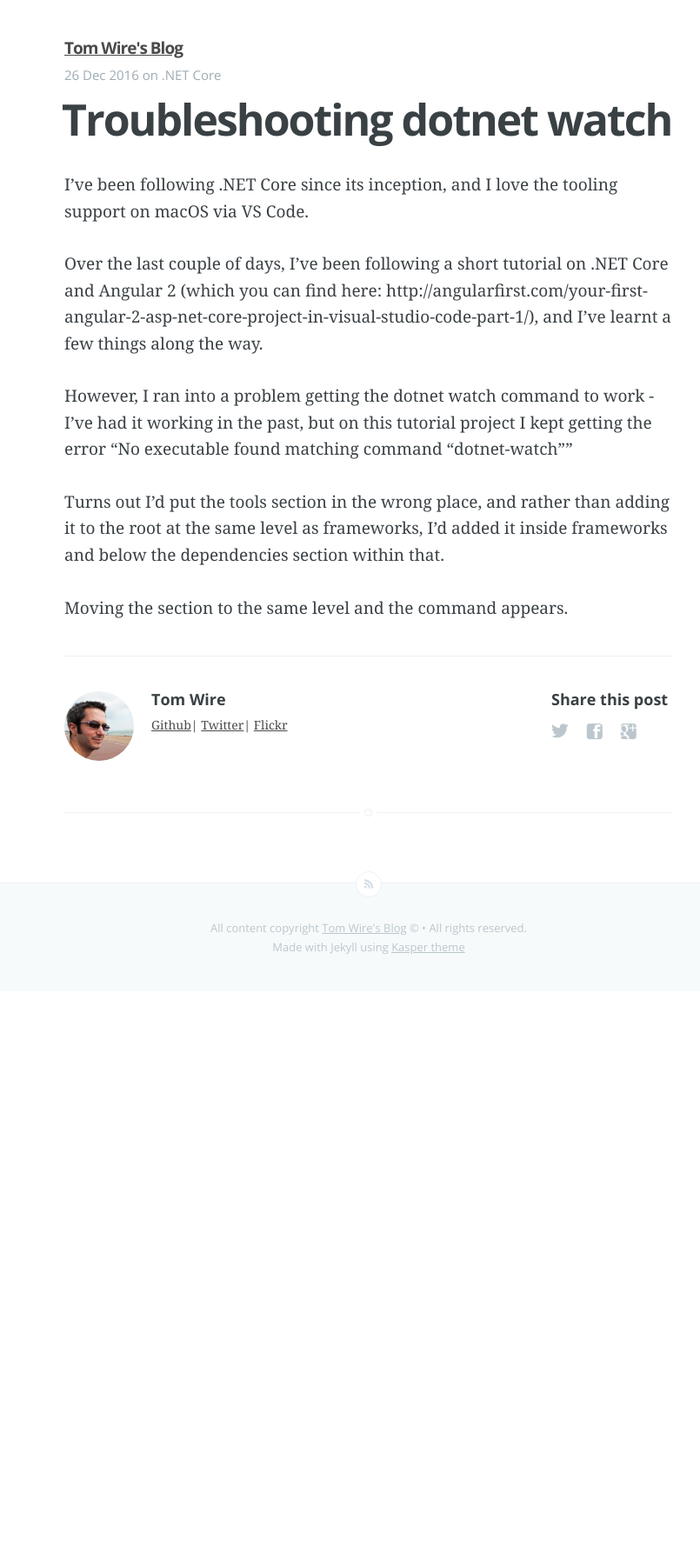
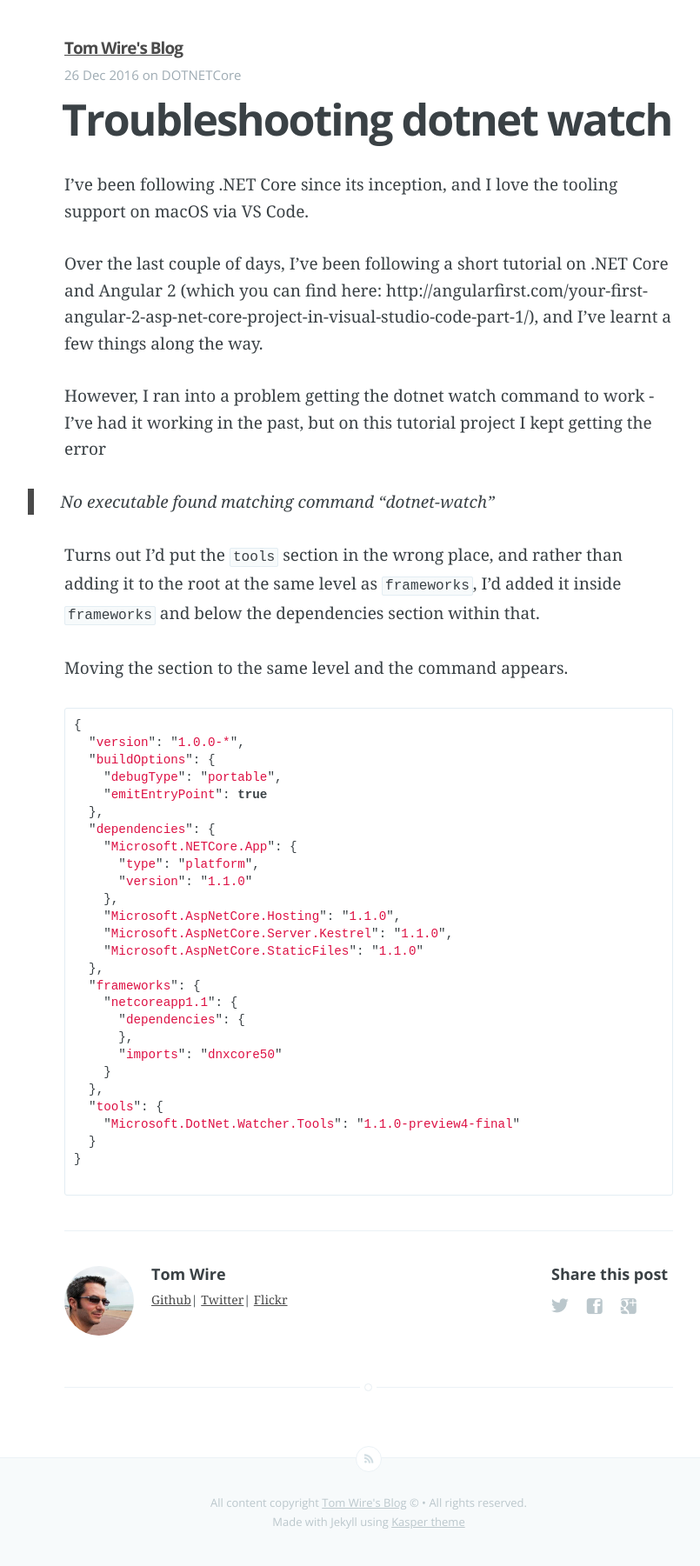
Before and after one commit to thesilverbadger/thesilverbadger.github.io, a Jekyll site: the page built from _posts/2016-12-26-dotnet-watch.markdown, in a window 1280 px wide. Shown: the whole page at 87% size, without its empty margins (216-1021 px from the left). Built offline with Jekyll 4.4.1, drawn with Linux system fonts in a browser that asks for light colours; before the commit the page ends 1140 px from its top, so only the background shows below that.

Commit message:
Tweak formatting. Add the full project.json

````diff
--- a/_posts/2016-12-26-dotnet-watch.markdown
+++ b/_posts/2016-12-26-dotnet-watch.markdown
@@ -2,7 +2,7 @@
 layout: post
 title:  "Troubleshooting dotnet watch"
 date:   2016-12-26 13:00:00
-categories: .NET Core
+categories: DOTNETCore
 ---
 
 I've been following .NET Core since its inception, and I love the tooling support on macOS via VS Code.
@@ -10,8 +10,40 @@ I've been following .NET Core since its inception, and I love the tooling suppor
 Over the last couple of days, I've been following a short tutorial on .NET Core and Angular 2 (which you can find here: http://angularfirst.com/your-first-angular-2-asp-net-core-project-in-visual-studio-code-part-1/), and
 I've learnt a few things along the way.
 
-However, I ran into a problem getting the dotnet watch command to work - I've had it working in the past, but on this tutorial project I kept getting the error "No executable found matching command "dotnet-watch""
+However, I ran into a problem getting the dotnet watch command to work - I've had it working in the past, but on this tutorial project I kept getting the error
 
-Turns out I'd put the tools section in the wrong place, and rather than adding it to the root at the same level as frameworks, I'd added it inside frameworks and below the dependencies section within that.
+> No executable found matching command "dotnet-watch"
+
+Turns out I'd put the `tools` section in the wrong place, and rather than adding it to the root at the same level as `frameworks`, I'd added it inside `frameworks` and below the dependencies section within that.
 
 Moving the section to the same level and the command appears.
+
+```javascript
+{
+  "version": "1.0.0-*",
+  "buildOptions": {
+    "debugType": "portable",
+    "emitEntryPoint": true
+  },
+  "dependencies": {
+    "Microsoft.NETCore.App": {
+      "type": "platform",
+      "version": "1.1.0"
+    },
+    "Microsoft.AspNetCore.Hosting": "1.1.0",
+    "Microsoft.AspNetCore.Server.Kestrel": "1.1.0",
+    "Microsoft.AspNetCore.StaticFiles": "1.1.0"
+  },
+  "frameworks": {
+    "netcoreapp1.1": {
+      "dependencies": {
+      },
+      "imports": "dnxcore50"
+    }
+  },
+  "tools": {
+    "Microsoft.DotNet.Watcher.Tools": "1.1.0-preview4-final"
+  }
+}
+
+```
````
